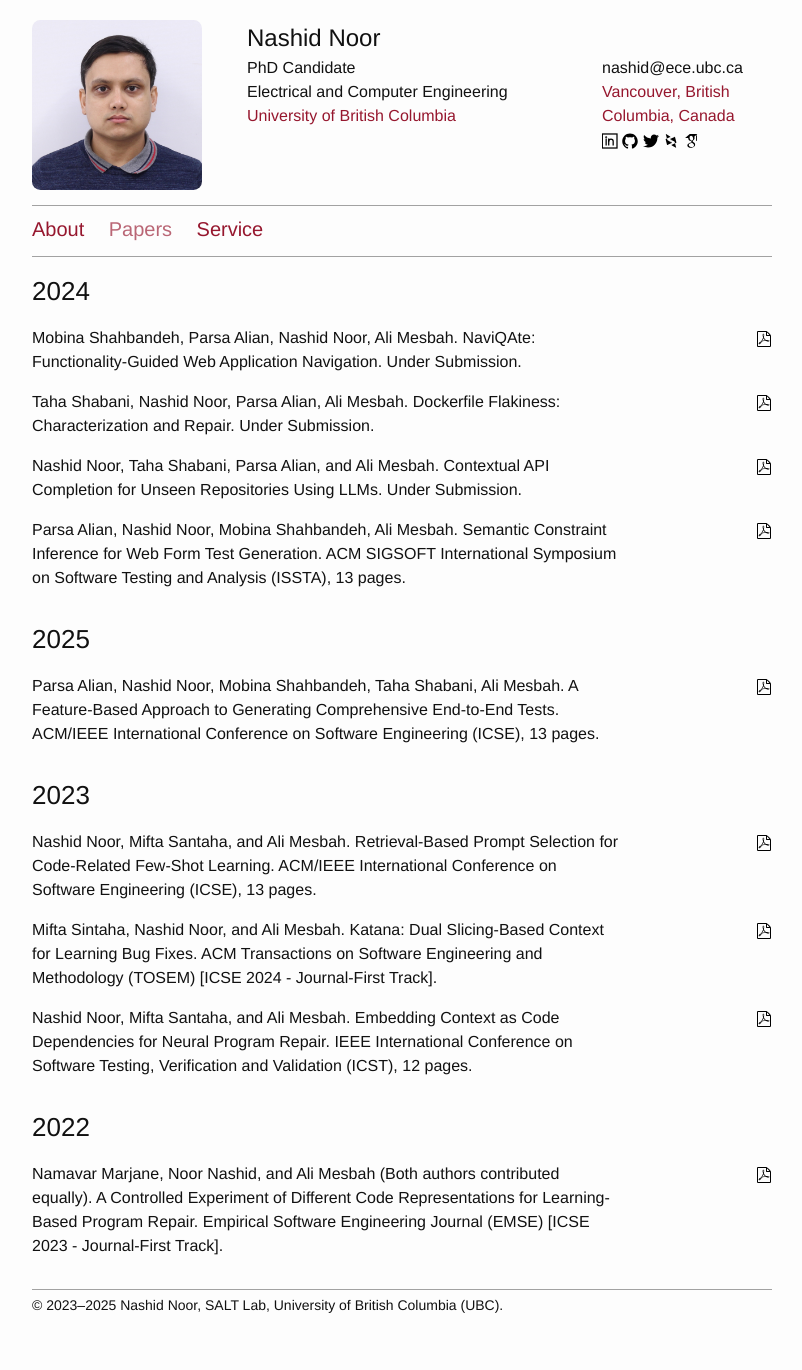
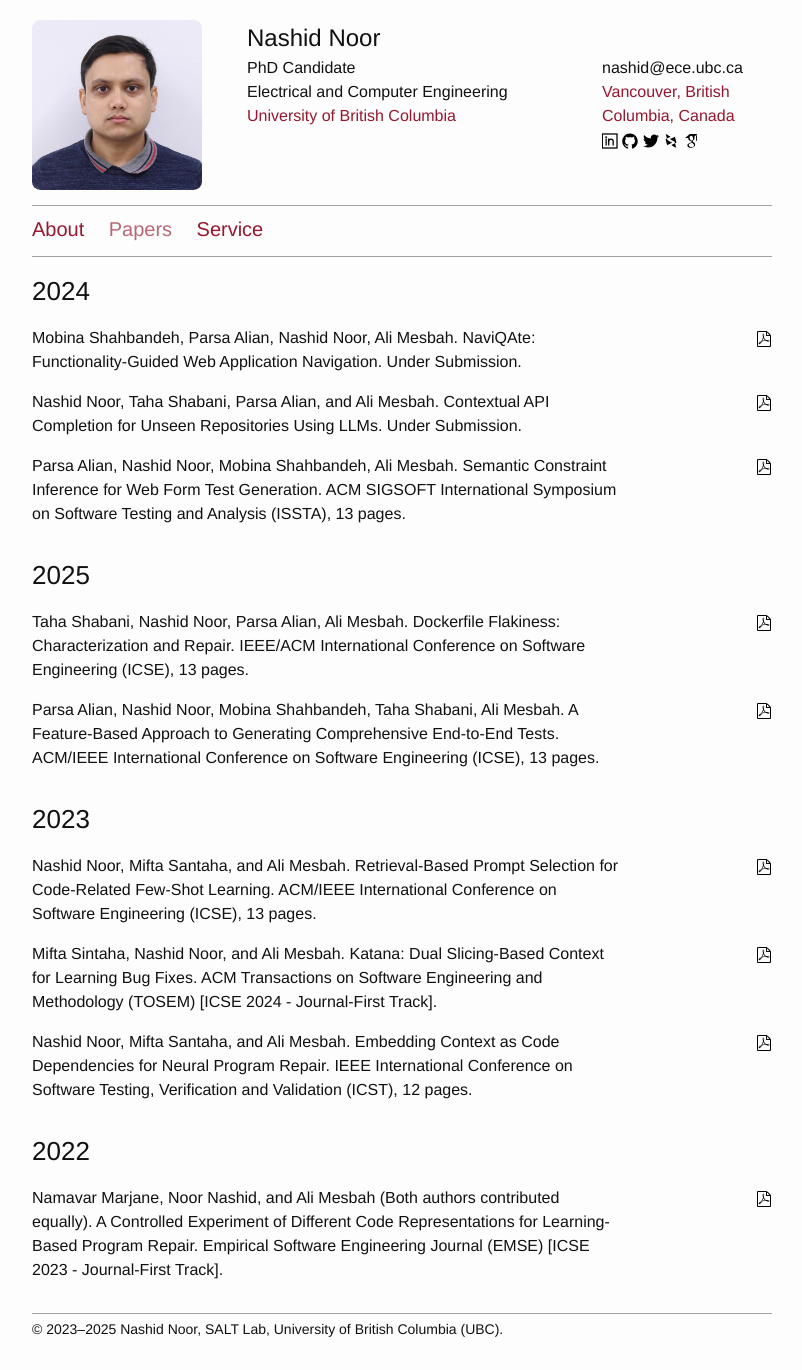
Before and after one commit to nashid/nashid.github.io, a Jekyll site: the page built from nav/papers.md, in a window 1280 px wide. Shown: the whole page, without its empty margins (238-1040 px from the left). Built offline with Jekyll 4.4.1, drawn with Linux system fonts in a browser that asks for light colours; before the commit the page ends 1346 px from its top, so only the background shows below that.

Commit message:
add flakidock - icse 2025

```diff
--- a/_data/papers.yml
+++ b/_data/papers.yml
@@ -8,8 +8,8 @@
 - id: flakidock-icse25
   title: "Dockerfile Flakiness: Characterization and Repair"
   authors: Taha Shabani, Nashid Noor, Parsa Alian, Ali Mesbah
-  venue: Under Submission
-  year: 2024
+  venue: IEEE/ACM International Conference on Software Engineering (ICSE), 13 pages
+  year: 2025
 
 - id: autoe2e-arxiv24
   title: "A Feature-Based Approach to Generating Comprehensive End-to-End Tests"
```
